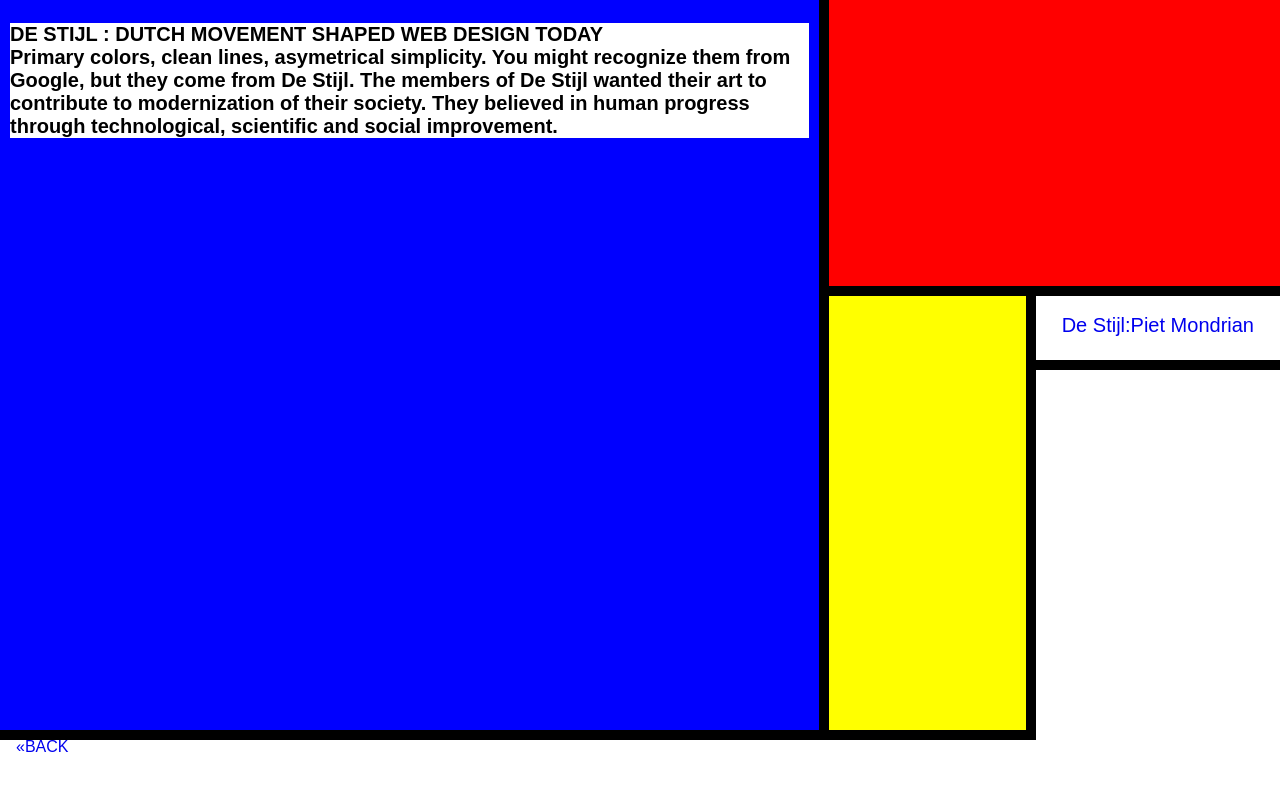
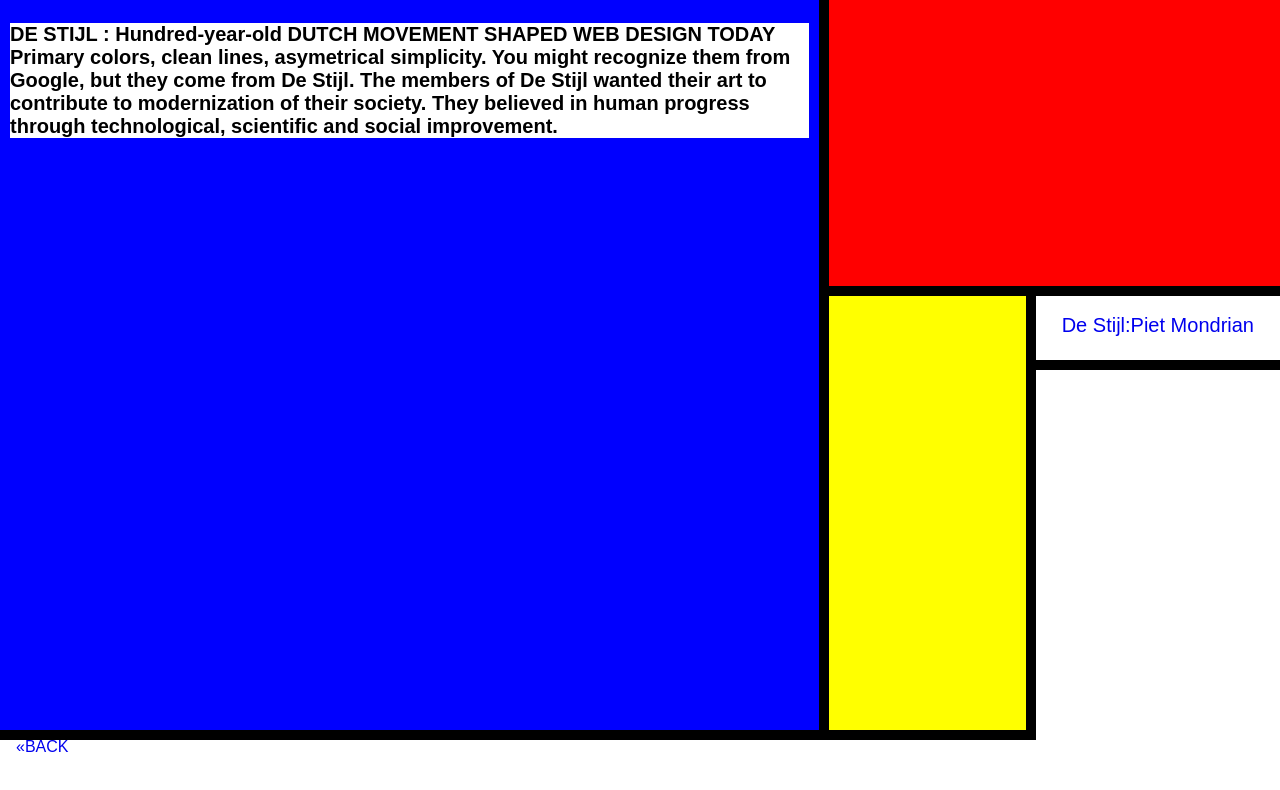
Before and after one commit to franozuz/o-projektu, a plain HTML site: page Julia/julia.html in a window 1280 px wide. Drawn offline with Linux system fonts and the light colour scheme; a web font is replaced by a local one.

Commit message:
pridany text julia

```diff
--- a/Julia/julia.html
+++ b/Julia/julia.html
@@ -11,7 +11,7 @@
     <div id="grid">
       <div>
         <h1>
-          DE STIJL : DUTCH MOVEMENT SHAPED WEB DESIGN TODAY
+          DE STIJL : Hundred-year-old DUTCH MOVEMENT SHAPED WEB DESIGN TODAY
           <br />
           Primary colors, clean lines, asymetrical simplicity. You might
           recognize them from Google, but they come from De Stijl. The members
```
